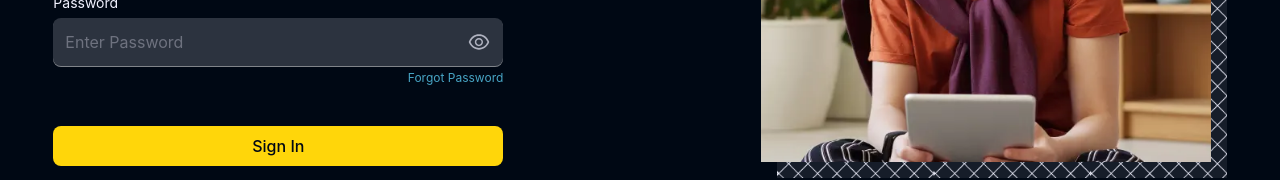
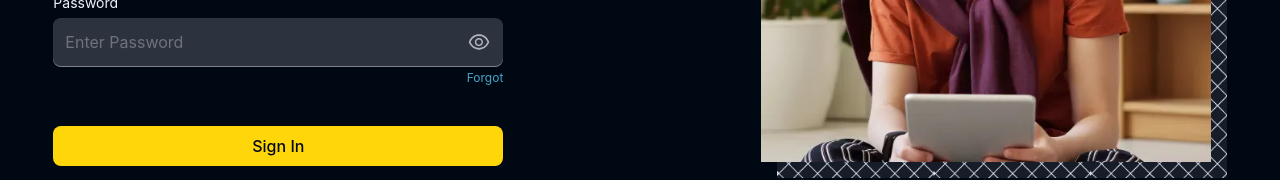
Before and after one commit to roshan9888/codingProject, a React (Create React App) app: page /login in a window 1280 px wide. Shown: the part 453-633 px from the top of the page. Built offline with nearby package versions, Linux system fonts and the light colour scheme; no server answers; the HTML template or start-up script is replaced by a standard one.

Commit message:
comments

```diff
--- a/src/components/core/Auth/LoginForm.jsx
+++ b/src/components/core/Auth/LoginForm.jsx
@@ -73,7 +73,7 @@
         </span>
         <Link to="/forgot-password">
           <p className="mt-1 ml-auto max-w-max text-xs text-blue-100">
-            Forgot Password
+            Forgot
           </p>
         </Link>
       </label>
```
